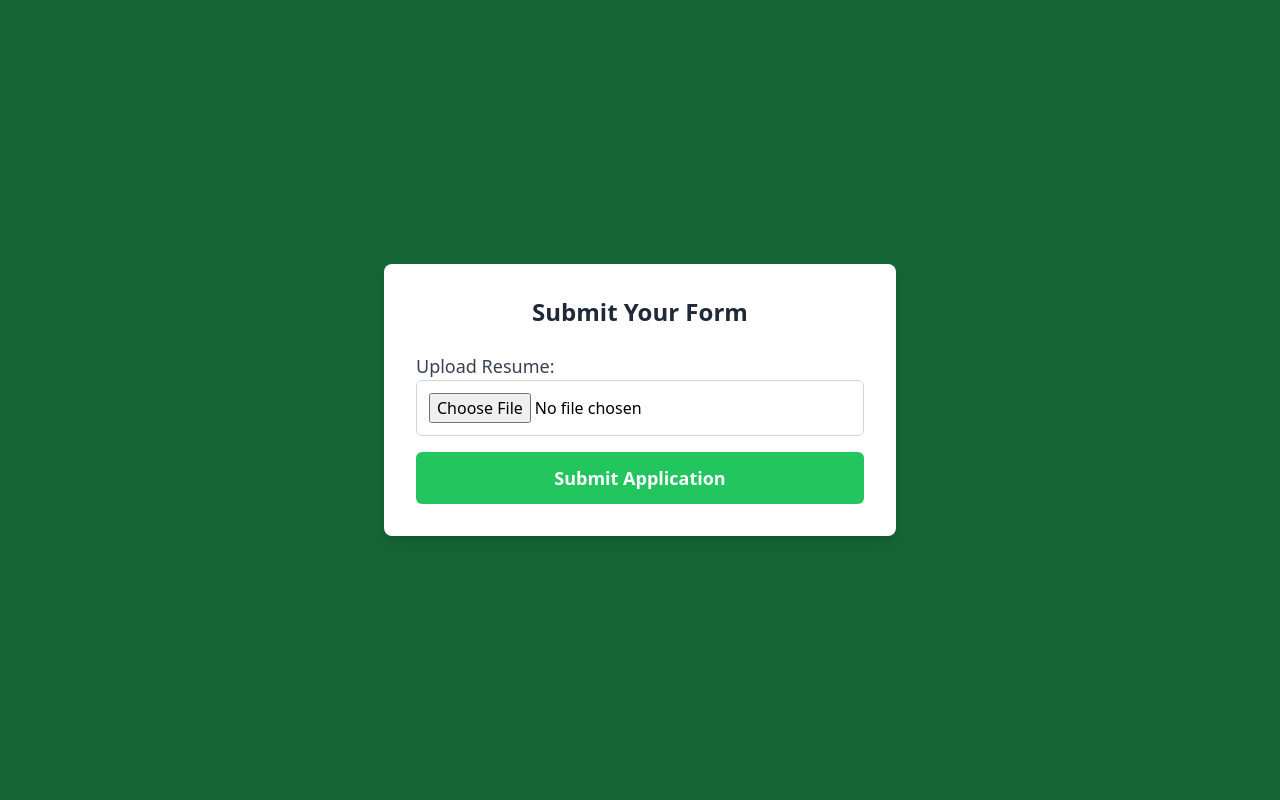
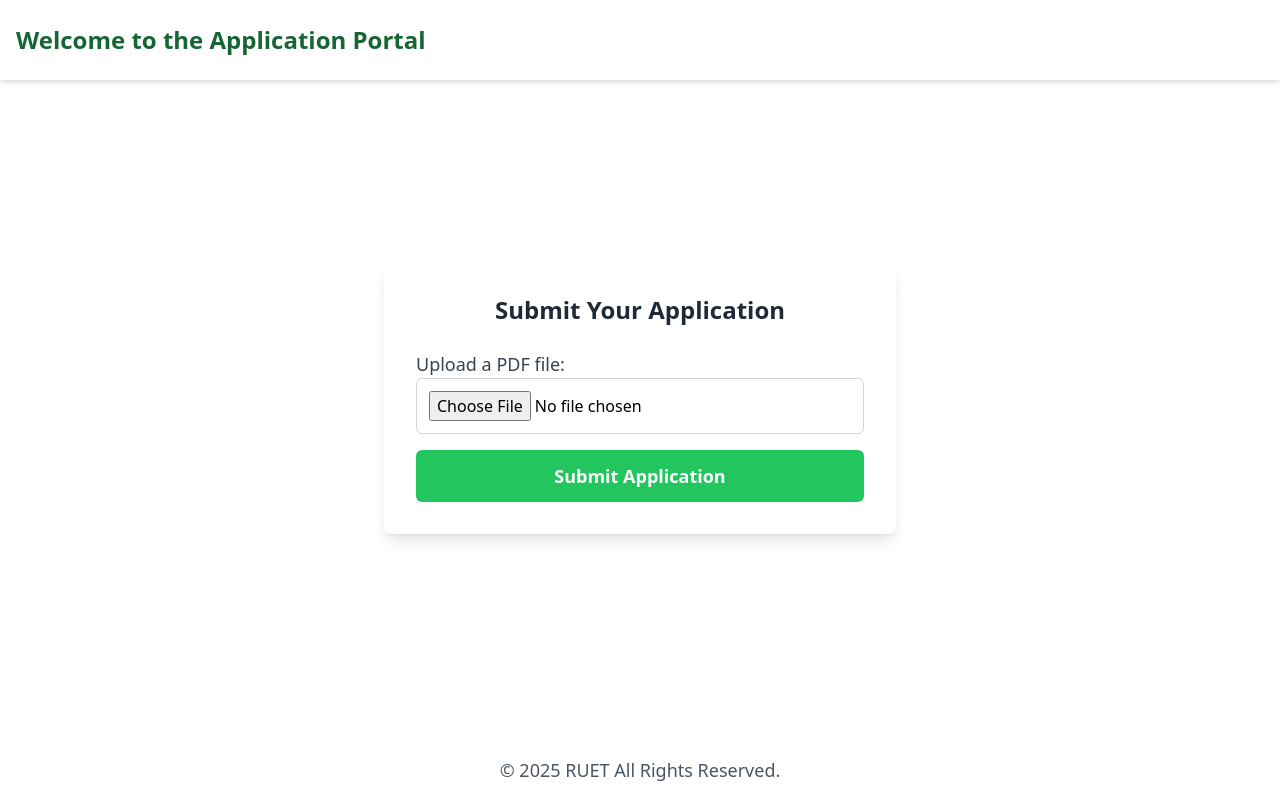
Before and after one commit to utsobnawaz/vc_ruet, a website: page VC_Connect/submit.html in a window 1280 px wide. Drawn offline with nearby package versions, Linux system fonts and the light colour scheme.

Commit message:
Shahnawaz002

```diff
--- a/VC_Connect/submit.html
+++ b/VC_Connect/submit.html
@@ -6,15 +6,20 @@
     <title>Application Form</title>
     <script src="https://cdn.tailwindcss.com"></script>
 </head>
- <body class="bg-green-800 min-h-screen flex justify-center items-center">
+<body class="bg-white-800 min-h-screen flex flex-col justify-between items-center">
+
+    <!-- Header -->
+    <header class="w-full bg-white text-green-800 py-4 px-4 py-6 text-2xl font-semibold shadow-md">
+        Welcome to the Application Portal
+    </header>
 
     <div class="container bg-white p-8 rounded-lg shadow-lg w-full max-w-lg">
-         <h2 class="text-2xl font-semibold text-center text-gray-800 mb-6">Submit Your Form</h2>
+        <h2 class="text-2xl font-semibold text-center text-gray-800 mb-6">Submit Your Application</h2>
         <form id="applicationForm" class="space-y-4" enctype="multipart/form-data">
 
             <!-- Resume Upload -->
             <div>
-                 <label for="resume" class="block text-lg font-medium text-gray-700">Upload Resume:</label>
+                <label for="resume" class="block text-lg font-medium text-gray-700">Upload a PDF file:</label>
                 <input type="file" id="resume" name="resume" required class="w-full p-3 border border-gray-300 rounded-md focus:outline-none focus:ring-2 focus:ring-green-500">
             </div>
 
@@ -31,6 +36,11 @@
             ✅ Form Submitted Successfully!
         </div>
     </div>
+
+    <!-- Footer -->
+    <footer class="w-full bg-white text-gray-600 py-4 text-center text-lg mt-6 shadow-md">
+        &copy; 2025 RUET All Rights Reserved.
+    </footer>
 
     <script>
         const form = document.getElementById("applicationForm");
```
Lines whose indentation alone changed are shown as unchanged.
